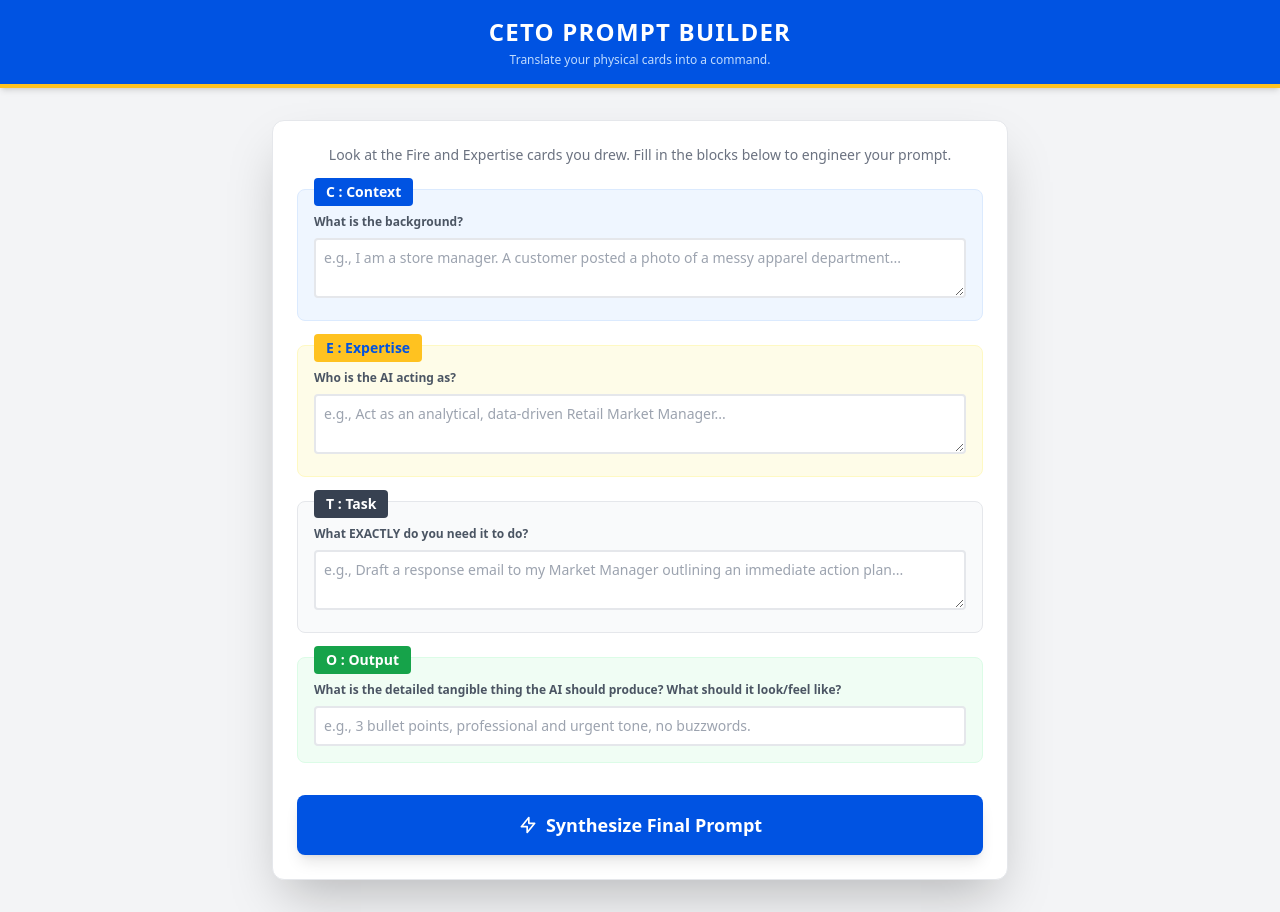
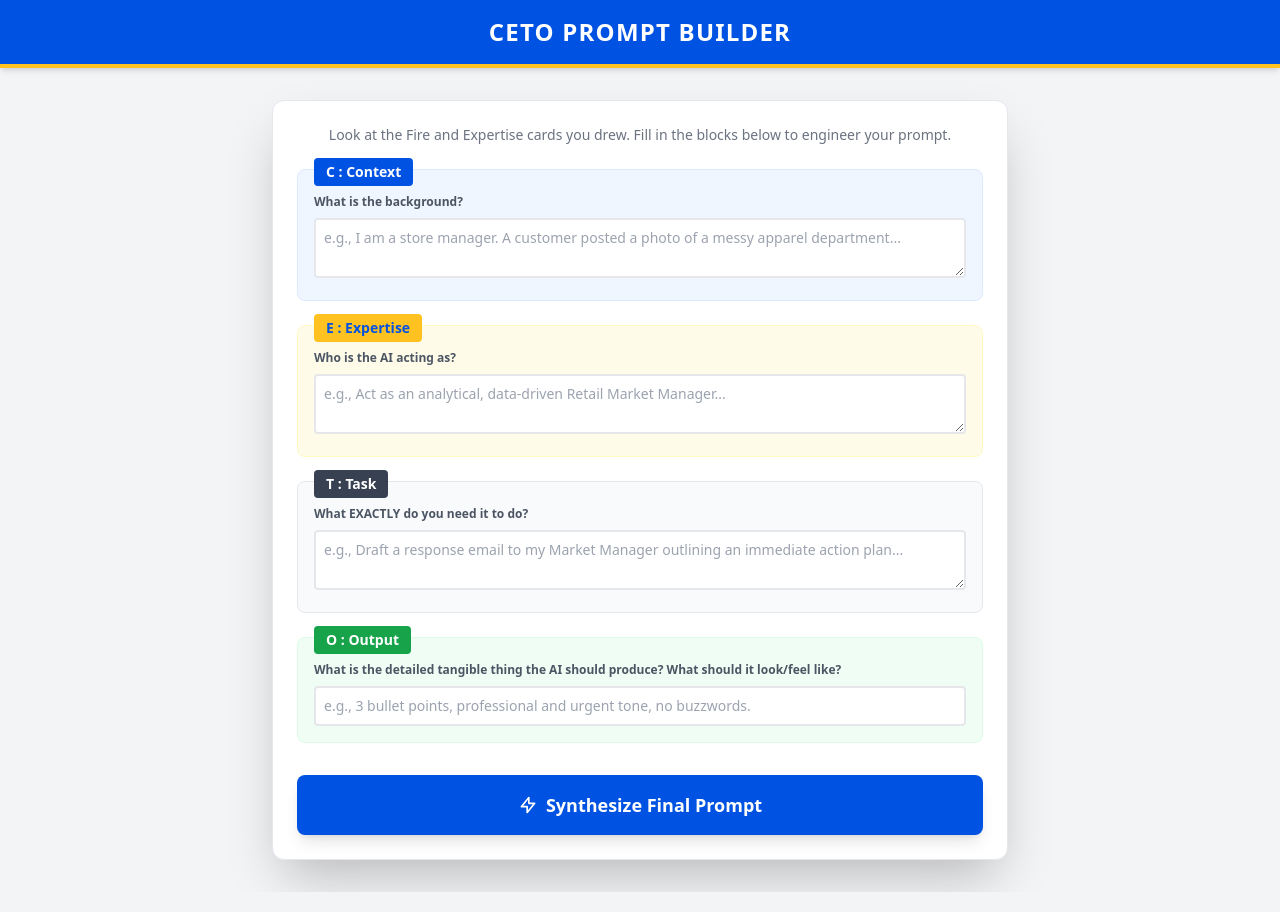
Before and after one commit to tjdodson/CETO_WORKSHOP, a plain HTML site: page index.html in a window 1280 px wide. Drawn offline with nearby package versions, Linux system fonts and the light colour scheme.

Commit message:
Update index.html

```diff
--- a/index.html
+++ b/index.html
@@ -24,7 +24,6 @@
     <header class="bg-walmartBlue text-white py-4 shadow-md border-b-4 border-walmartYellow">
         <div class="max-w-3xl mx-auto px-4 text-center">
             <h1 class="text-2xl font-bold uppercase tracking-wider">CETO Prompt Builder</h1>
-            <p class="text-xs text-blue-200 mt-1">Translate your physical cards into a command.</p>
         </div>
     </header>
 
```
